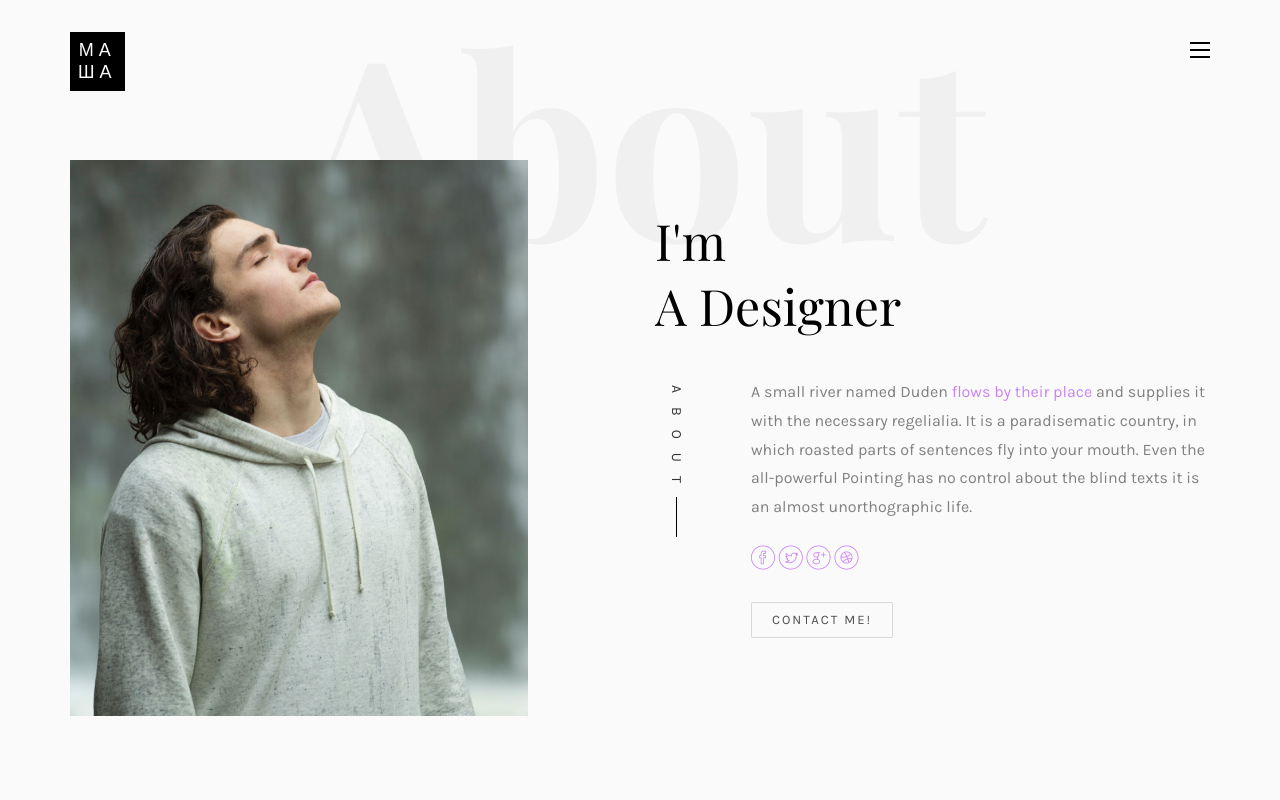
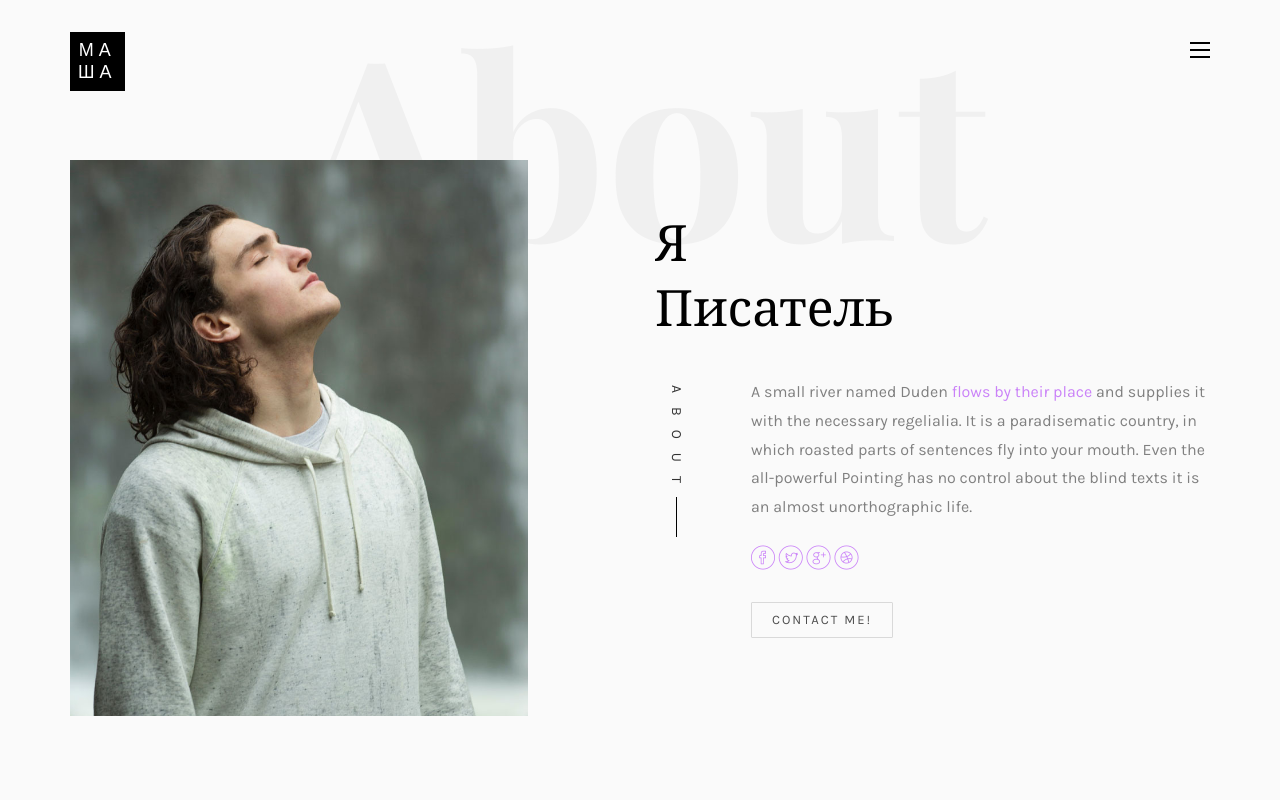
Before and after one commit to Kolibri83/Resume, a plain HTML site: page index.html in a window 1280 px wide. Shown: the top 800 px of the page. Drawn offline with nearby package versions, Linux system fonts and the light colour scheme; files whose address does not match are found by name; a web font is replaced by a local one.

Commit message:
Update index.html

```diff
--- a/index.html
+++ b/index.html
@@ -129,10 +129,10 @@
 						<div class="about-desc">
 							<div class="owl-carousel3">
 								<div class="item">
-									<h2><span>Noah</span><span>Henderson</span></h2>
+									<h2><span>Мария</span><span>Кувшинникова</span></h2>
 								</div>
 								<div class="item">
-									<h2><span>I'm</span><span>A Designer</span></h2>
+									<h2><span>Я</span><span>Писатель</span></h2>
 								</div>
 							</div>
 							<div class="desc">
```
